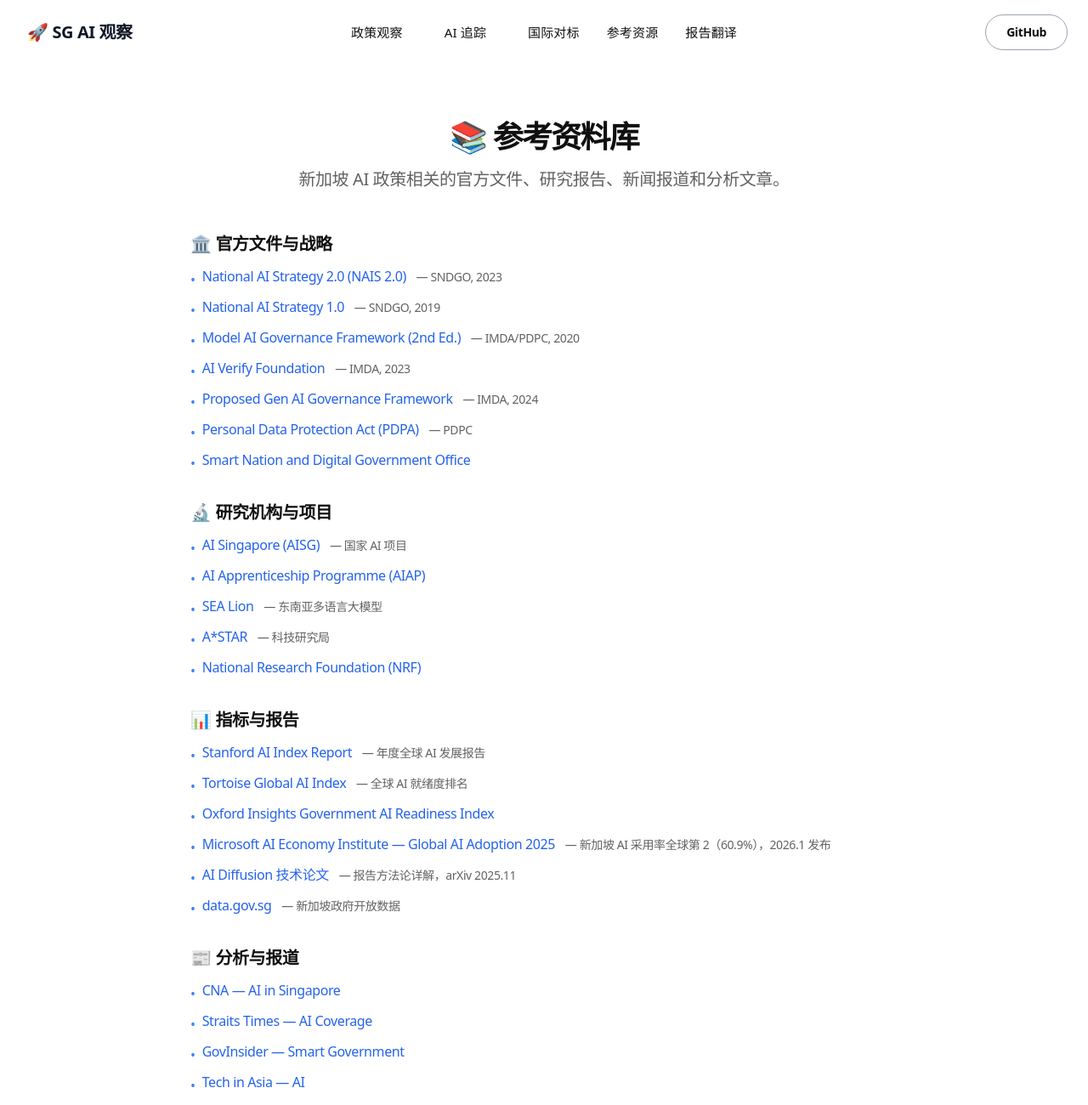
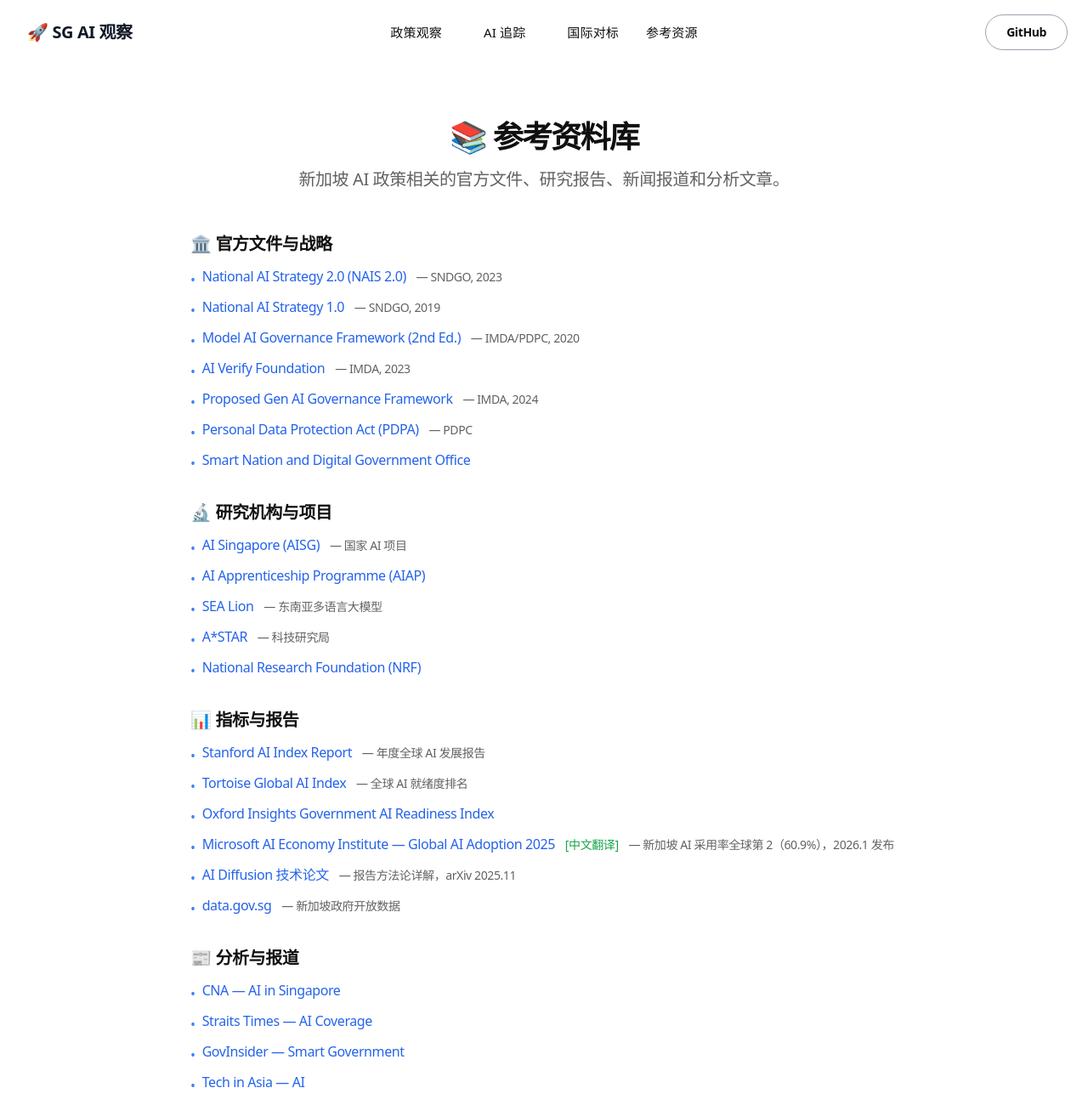
Before and after one commit to meltflake/aisg, an Astro site: page /aisg/references in a window 1280 px wide. Shown: the top 1300 px of the page at 85% size. Built offline with nearby package versions, Linux system fonts and the light colour scheme; Astro itself is replaced by a stand-in of ours; some packages are replaced by stand-ins of ours; some icons are missing; what limax would draw is missing.

Commit message:
references: add [中文翻译] link next to Microsoft report; remove nav blog entry

```diff
--- a/src/data/references.ts
+++ b/src/data/references.ts
@@ -2,6 +2,7 @@ export interface ReferenceLink {
   text: string;
   url: string;
   note?: string;
+  translation?: string;
 }
 
 export interface ReferenceSection {
@@ -42,7 +43,7 @@ export const sections: ReferenceSection[] = [
       { text: 'Stanford AI Index Report', url: 'https://aiindex.stanford.edu/', note: '年度全球 AI 发展报告' },
       { text: 'Tortoise Global AI Index', url: 'https://www.tortoisemedia.com/intelligence/global-ai/', note: '全球 AI 就绪度排名' },
       { text: 'Oxford Insights Government AI Readiness Index', url: 'https://oxfordinsights.com/ai-readiness/ai-readiness-index/' },
-      { text: 'Microsoft AI Economy Institute — Global AI Adoption 2025', url: 'https://www.microsoft.com/en-us/corporate-responsibility/topics/ai-economy-institute/reports/global-ai-adoption-2025/', note: '新加坡 AI 采用率全球第 2（60.9%），2026.1 发布' },
+      { text: 'Microsoft AI Economy Institute — Global AI Adoption 2025', url: 'https://www.microsoft.com/en-us/corporate-responsibility/topics/ai-economy-institute/reports/global-ai-adoption-2025/', note: '新加坡 AI 采用率全球第 2（60.9%），2026.1 发布', translation: '/microsoft-global-ai-adoption-2025' },
       { text: 'AI Diffusion 技术论文', url: 'https://arxiv.org/abs/2511.02781', note: '报告方法论详解，arXiv 2025.11' },
       { text: 'data.gov.sg', url: 'https://data.gov.sg/', note: '新加坡政府开放数据' },
     ],
--- a/src/navigation.ts
+++ b/src/navigation.ts
@@ -28,10 +28,6 @@ export const headerData = {
     {
       text: '参考资源',
       href: getPermalink('/references'),
-    },
-    {
-      text: '报告翻译',
-      href: getPermalink('/blog'),
     },
   ],
   actions: [{ text: 'GitHub', href: 'https://github.com/meltflake/aisg', target: '_blank' }],
--- a/src/pages/references/index.astro
+++ b/src/pages/references/index.astro
@@ -18,6 +18,7 @@ import { sections } from '~/data/references';
                 <span class="text-blue-500 mt-1">•</span>
                 <div>
                   <a href={link.url} target="_blank" rel="noopener" class="text-blue-600 dark:text-blue-400 hover:underline">{link.text}</a>
+                  {link.translation && <a href={link.translation} class="text-sm text-green-600 dark:text-green-400 hover:underline ml-2">[中文翻译]</a>}
                   {link.note && <span class="text-sm text-muted ml-2">— {link.note}</span>}
                 </div>
               </li>
```
